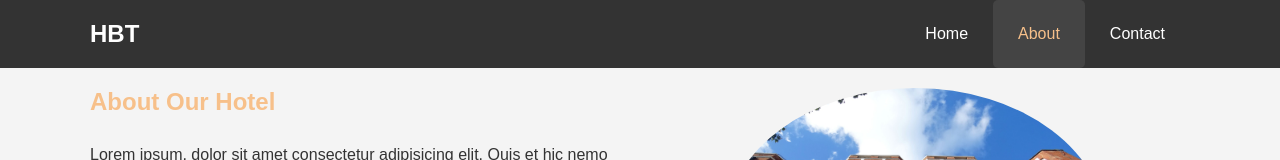
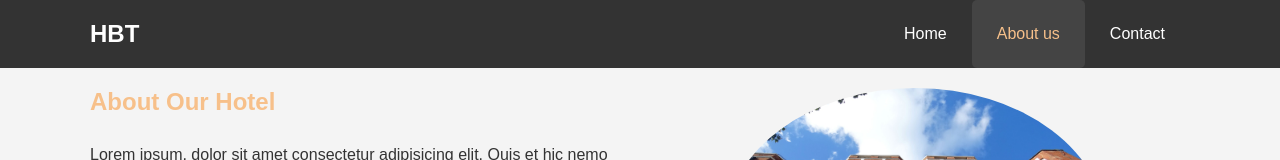
Before and after one commit to Shohjahon2005/simplehotelwebsite, a plain HTML site: page about.html in a window 1280 px wide. Shown: the top 160 px of the page. Drawn offline with Linux system fonts and the light colour scheme.

Commit message:
Update about.html

```diff
--- a/about.html
+++ b/about.html
@@ -17,7 +17,7 @@
                 <h1 class="logo"><a href="#">HBT</a></h1>
                 <ul>
                     <li><a href="index.html">Home</a></li>
-                    <li><a href="#" class="current">About</a></li>
+                    <li><a href="#" class="current">About us</a></li>
                     <li><a href="contact.html">Contact</a></li>
                 </ul>
             </div>
```
